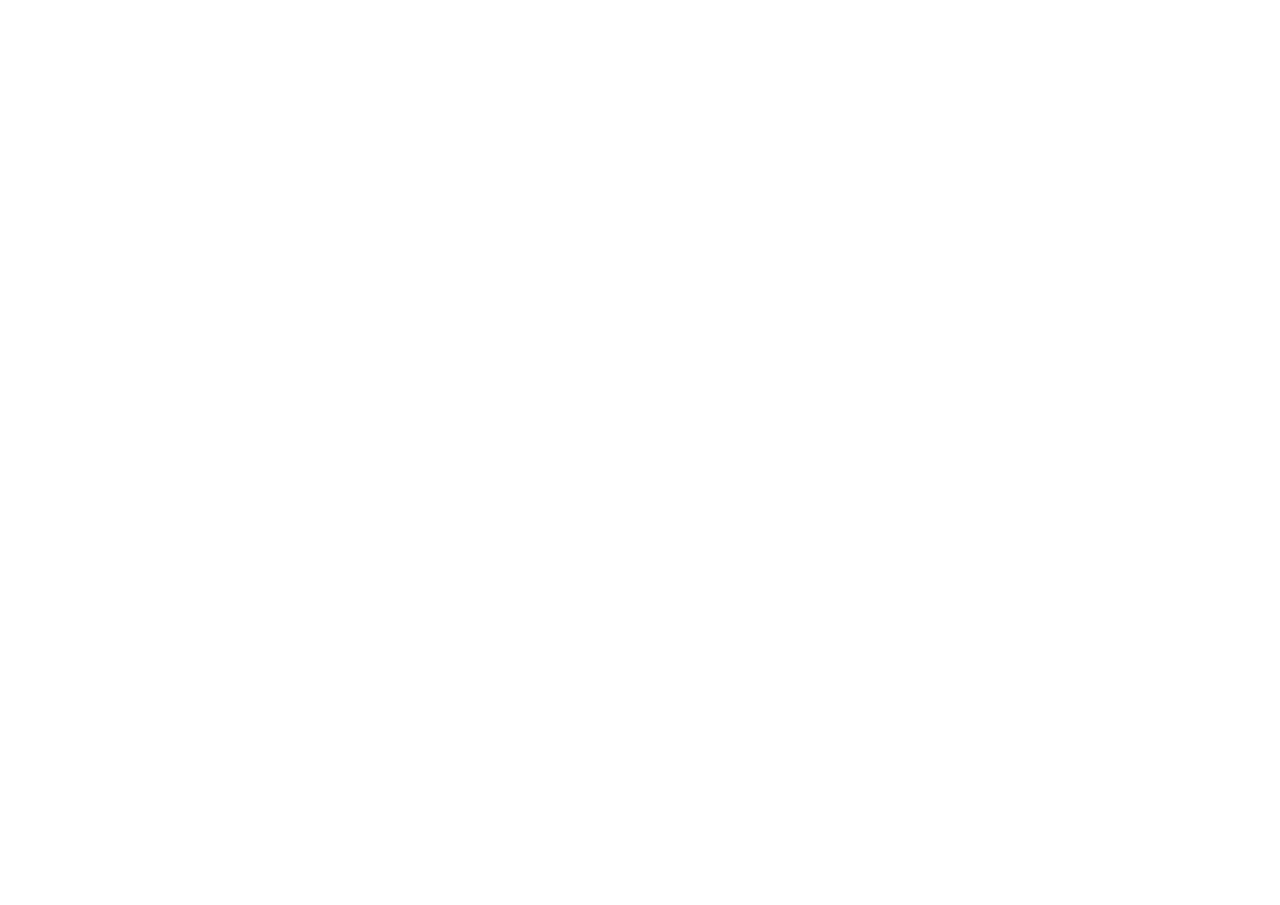
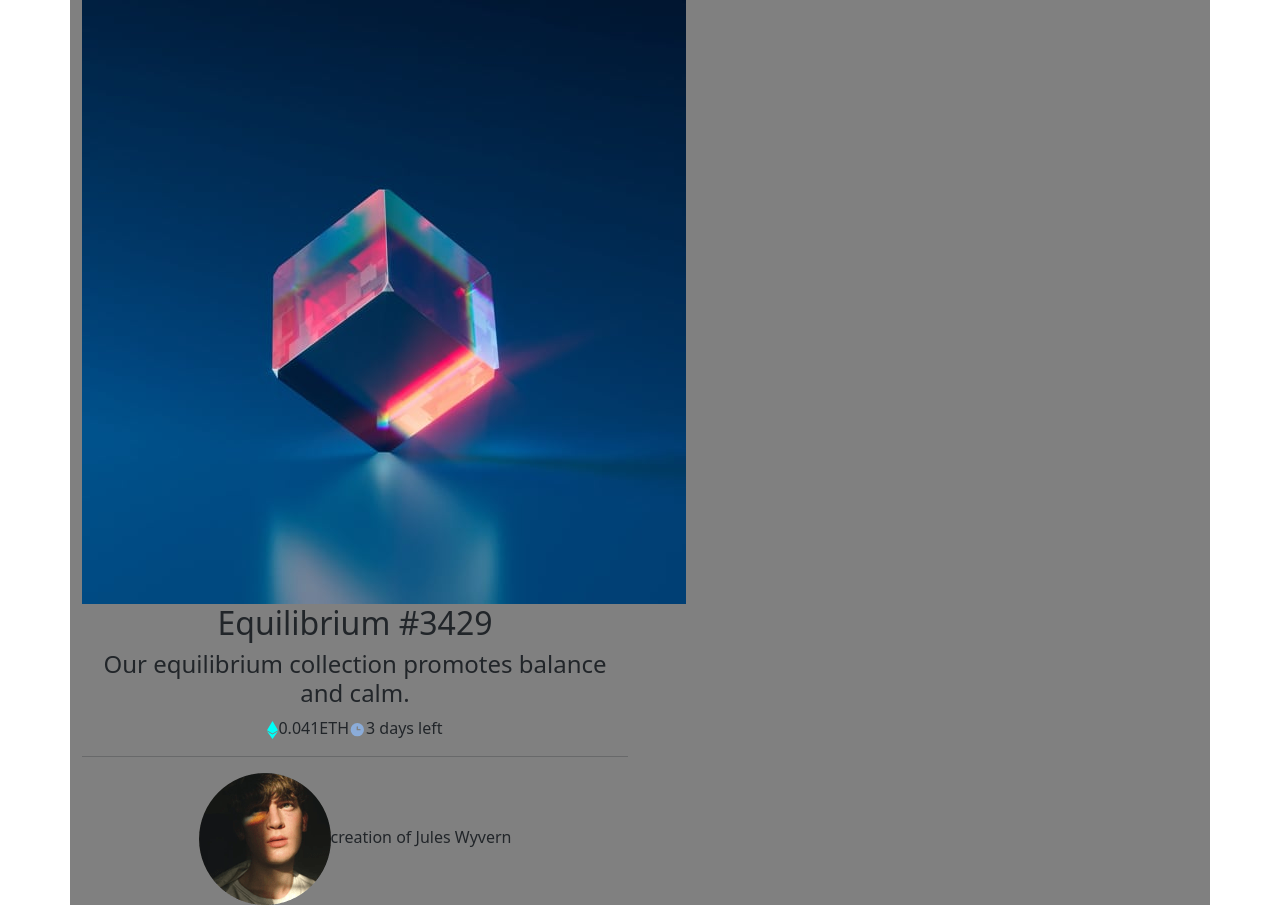
Before and after one commit to Peaceo/nft, a plain HTML site: page index.html in a window 1280 px wide. Before the commit the page ends 800 px from the top, so only its background shows below. Drawn offline with nearby package versions, Linux system fonts and the light colour scheme.

Commit message:
added bootstrap classes

```diff
--- a/index.css
+++ b/index.css
@@ -1,3 +1,9 @@
-body{
+/* body{
     margin:0;
+} */
+.container{
+    text-align: center;
+    background-color: gray;
+    /* height: 500px;
+    width:400px; */
 }
--- a/index.html
+++ b/index.html
@@ -6,8 +6,22 @@
     <meta name="viewport" content="width=device-width, initial-scale=1.0">
     <title>Document</title>
     <link rel="stylesheet" href="index.css">
+    <link href="https://cdn.jsdelivr.net/npm/bootstrap@5.0.2/dist/css/bootstrap.min.css" rel="stylesheet" integrity="sha384-EVSTQN3/azprG1Anm3QDgpJLIm9Nao0Yz1ztcQTwFspd3yD65VohhpuuCOmLASjC" crossorigin="anonymous">
 </head>
 <body>
+    <div class="container">
+        <div class="row">
+            <div class="col-md-6">
 
+                    <img src="images/image-equilibrium.jpg" class="thumbnail img-responsive" alt="diamond">
+
+        <h2>Equilibrium #3429</h2>
+        <h4>Our equilibrium collection promotes balance and calm.</h4>
+        <div><span class="eth"><img src="images/icon-ethereum.svg" alt="eye point">0.041ETH</span><span><img src="images/icon-clock.svg" alt="">3 days left</span></div>
+        <hr>
+        <div><span><img src="images/image-avatar.png" alt=""></span><span>creation of <span>Jules Wyvern</span></span></div>
+    </div>
+</div>
+</div>
 </body>
 </html>
```
Also changed, not shown: images/favicon-32x32.png (added), images/icon-clock.svg (added), images/icon-ethereum.svg (added), images/icon-view.svg (added), images/image-avatar.png (added), images/image-equilibrium.jpg (added).
